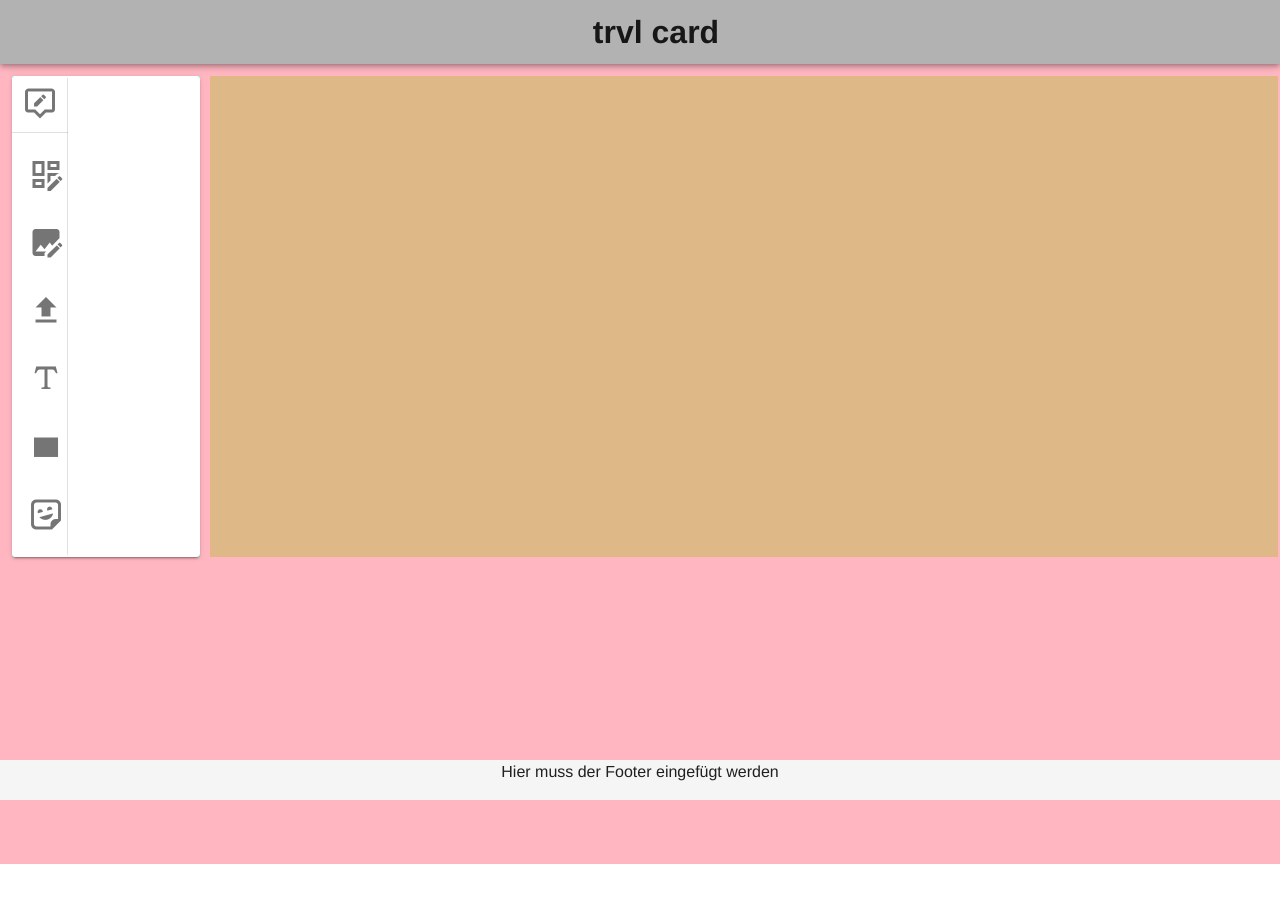
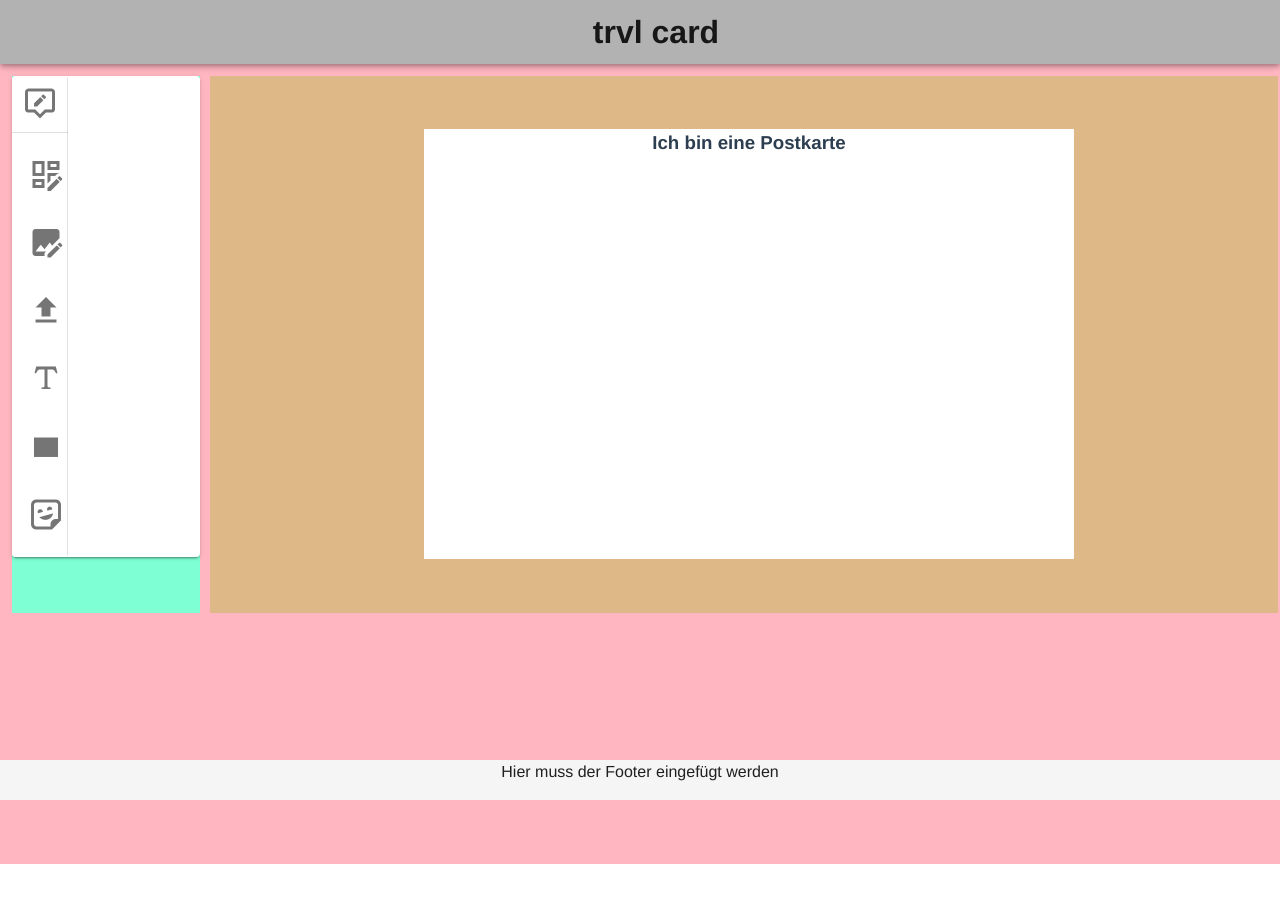
Before and after one commit to on21viktoria/trvl-card, a Vue app: page / in a window 1280 px wide. Built offline with nearby package versions, Linux system fonts and the light colour scheme.

Commit message:
Created white Containerbox for postcard front-side. Edited front-size of Toolbar-title.

```diff
--- a/src/components/Editor.vue
+++ b/src/components/Editor.vue
@@ -12,7 +12,9 @@
           <div id="toolbar">
             <Toolbar></Toolbar>
           </div>
-          <div id="postcard"></div>
+          <div id="postcard">
+            <PostcardLayout></PostcardLayout>
+            </div>
         </div>
       </v-container>
     </v-main>
@@ -26,11 +28,13 @@
 <script lang="ts">
 import Vue from "vue";
 import Toolbar from "./Toolbar.vue";
+import PostcardLayout from "./PostcardLayout.vue";
 
 export default Vue.extend({
   name: "Editor",
   components: {
     Toolbar,
+    PostcardLayout,
   },
   data: () => ({
     //
@@ -68,7 +72,8 @@ h1 {
 
 #postcard {
   background-color: burlywood;
-  height: 100%
+  height: 100%;
+  padding: 5% 20%;
 }
 
 #app-bar {
--- /dev/null
+++ b/src/components/PostcardLayout.vue
@@ -0,0 +1,29 @@
+<template>
+    <div class="postcard">
+        <h3>Ich bin eine Postkarte</h3>
+    </div>
+</template>
+
+<script lang="ts">
+import Vue from "vue";
+
+export default Vue.extend({
+  name: 'PostcardLayout',
+  components: {
+  },
+
+  data: () => ({
+  }),
+});
+</script>
+
+<style>
+
+.postcard {
+  position: relative;
+  background-color: white;
+  width: 650px;
+  height: 430px;
+}
+
+</style>
--- a/src/components/Toolbar.vue
+++ b/src/components/Toolbar.vue
@@ -28,7 +28,7 @@
           </v-list-item-icon>
 
           <v-list-item-content>
-            <v-list-item-title>{{ item.title }}</v-list-item-title>
+            <v-list-item-title style="font-size: 13px">{{ item.title }}</v-list-item-title>
           </v-list-item-content>
         </v-list-item>
       </v-list>
@@ -60,4 +60,5 @@ export default Vue.extend({
 });
 </script>
 
-<style scoped></style>
+<style scoped>
+</style>
```
